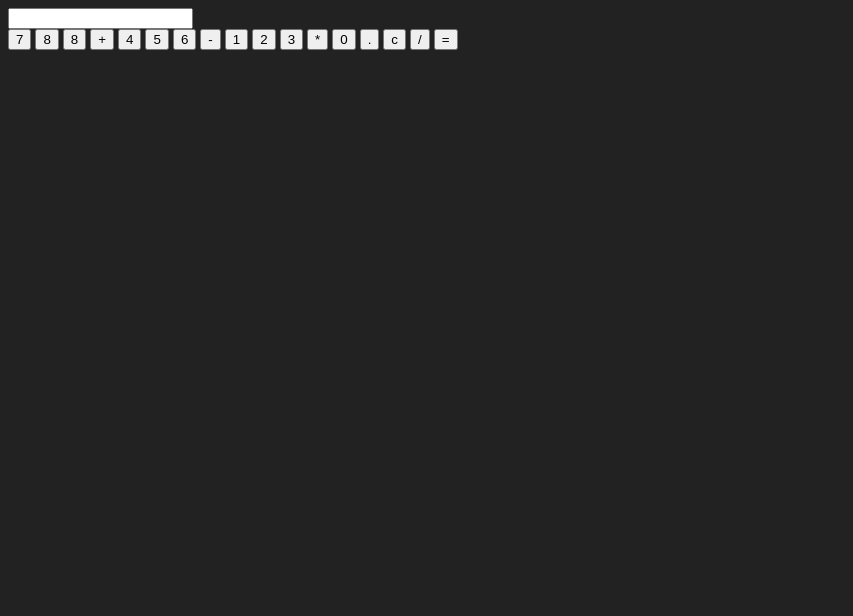
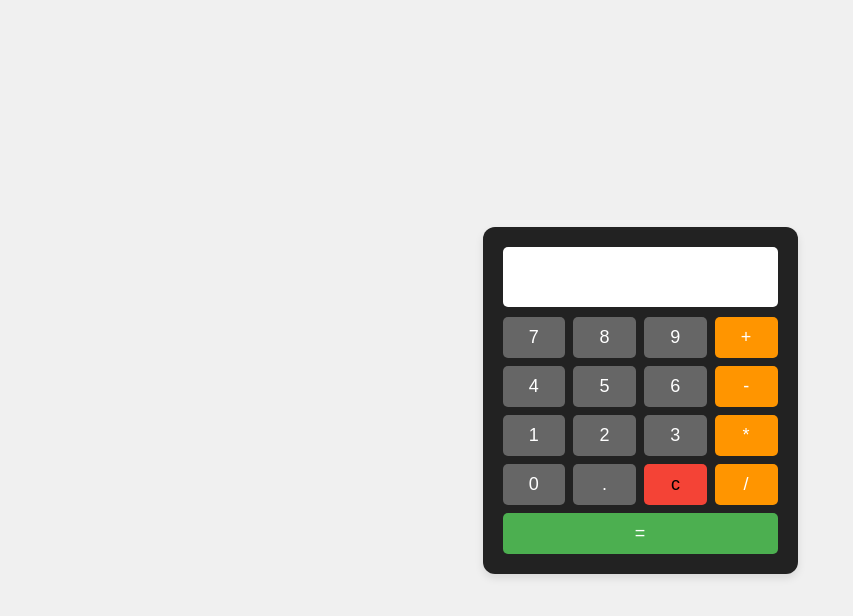
Before and after one commit to Hanakhin/ERN24_CalculatorJs, a plain HTML site: page index.html in a window 1280 px wide. Shown: the whole page, without its empty margins (0-853 px from the left). Drawn offline with Linux system fonts and the light colour scheme.

Commit message:
added colors and classes

```diff
--- a/index.html
+++ b/index.html
@@ -7,25 +7,25 @@
     <title>calculatrice</title>
 </head>
 <body>
-        <div id="calculatrice">
+        <div id="calculator">
             <input type="text" id="display" readonly>
             <div id="buttons">
                 <button class="number" onclick="appendToDisplay('7')">7</button>
                 <button class="number" onclick="appendToDisplay('8')">8</button>
-                <button class="number" onclick="appendToDisplay('8')">8</button>
-                <button class="number" onclick="appendToDisplay('+')">+</button>
+                <button class="number" onclick="appendToDisplay('9')">9</button>
+                <button class="operation" onclick="appendToDisplay('+')">+</button>
                 <button class="number" onclick="appendToDisplay('4')">4</button>
                 <button class="number" onclick="appendToDisplay('5')">5</button>
                 <button class="number" onclick="appendToDisplay('6')">6</button>
-                <button class="number" onclick="appendToDisplay('-')">-</button>
+                <button class="operation" onclick="appendToDisplay('-')">-</button>
                 <button class="number" onclick="appendToDisplay('1')">1</button>
                 <button class="number" onclick="appendToDisplay('2')">2</button>
                 <button class="number" onclick="appendToDisplay('3')">3</button>
-                <button class="number" onclick="appendToDisplay('*')">*</button>
+                <button class="operation" onclick="appendToDisplay('*')">*</button>
                 <button class="number" onclick="appendToDisplay('0')">0</button>
                 <button class="number" onclick="appendToDisplay('.')">.</button>
-                <button class="number" onclick="appendToDisplay('')">c</button>
-                <button class="number" onclick="appendToDisplay('/')">/</button>
+                <button class="clear" onclick="appendToDisplay('')">c</button>
+                <button class="operation" onclick="appendToDisplay('/')">/</button>
                 <button class="equal" onclick="calculate('=')">=</button>
             </div>
         </div>
--- a/style.css
+++ b/style.css
@@ -1,3 +1,64 @@
 body{
-    background: #222;
+    background: #f0f0f0;
+    font-family: Arial, Helvetica, sans-serif;
+    display: flex;
+    justify-content: center;
+    align-items: center;
+    min-height: 100vh;
+    box-sizing: border-box;
+    margin: 0;
 }
+
+#calculator{
+    background-color: #222;
+    border-radius: 12px;
+    padding: 20px;
+    box-shadow: 0 4px 8px rgba(0,0,0,0.1);
+    display: flex;
+    flex-direction: column;
+}
+
+#display{
+    height: 50px;
+    margin-bottom: 10px;
+    font-size: 20px;
+    text-align: right;
+    border: none;
+    border-radius: 5px;
+    padding: 5px;
+
+}
+
+#buttons{
+    display: grid;
+    grid-template-columns: repeat(4, 1fr);
+    gap: 8px;
+}
+
+button{
+    border: none;
+    border-radius: 5px;
+    padding: 10px;
+    font-size: 18px;
+    cursor: pointer;
+}
+
+.number{
+    background-color: #666;
+    color: #fff;
+}
+
+.operation{
+    background-color: #ff9500;
+    color: #fff;
+}
+
+.clear{
+    background-color: #f44336;
+}
+
+.equal{
+    background-color: #4caf50;
+    color: #fff;
+    grid-column: span 4;
+}
```
